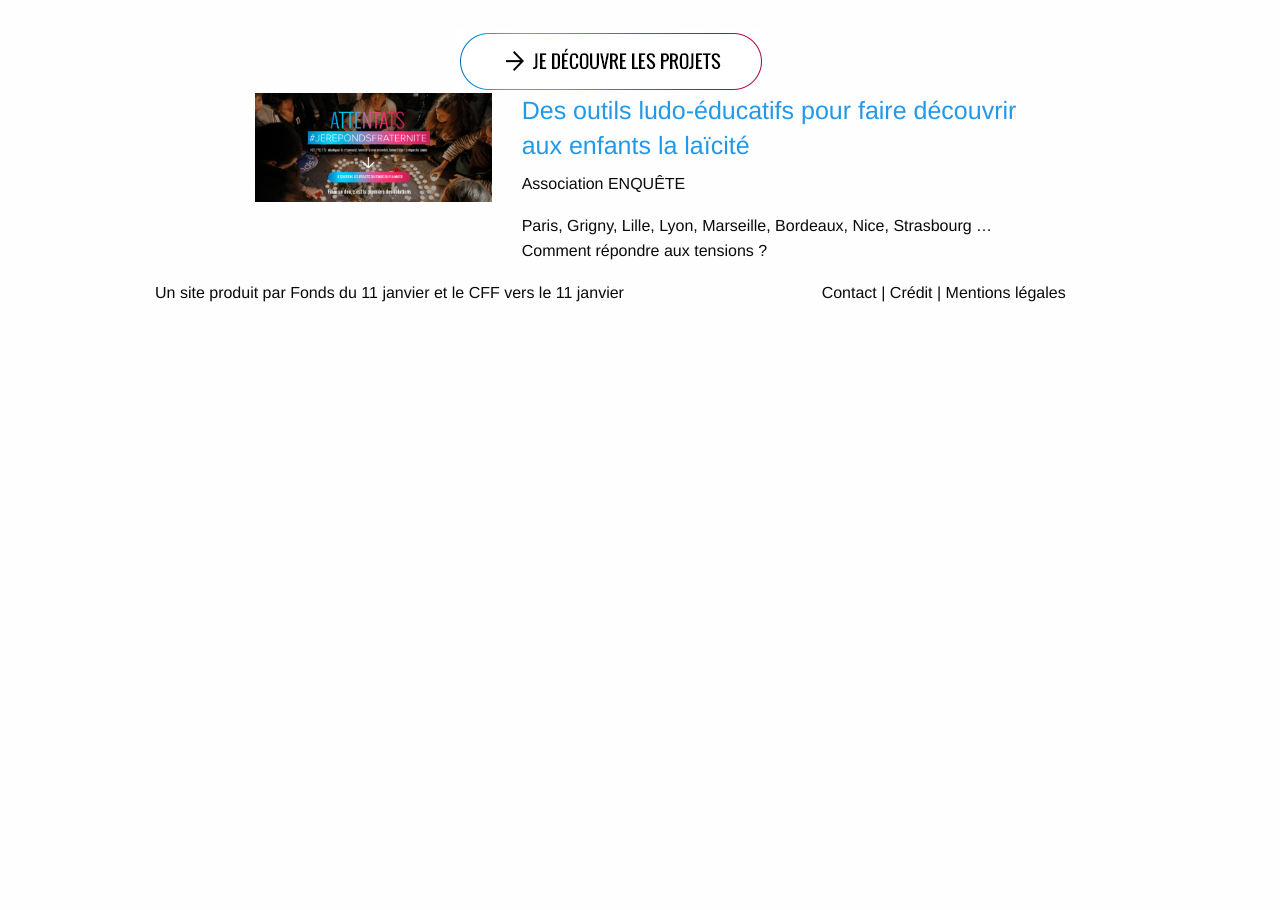
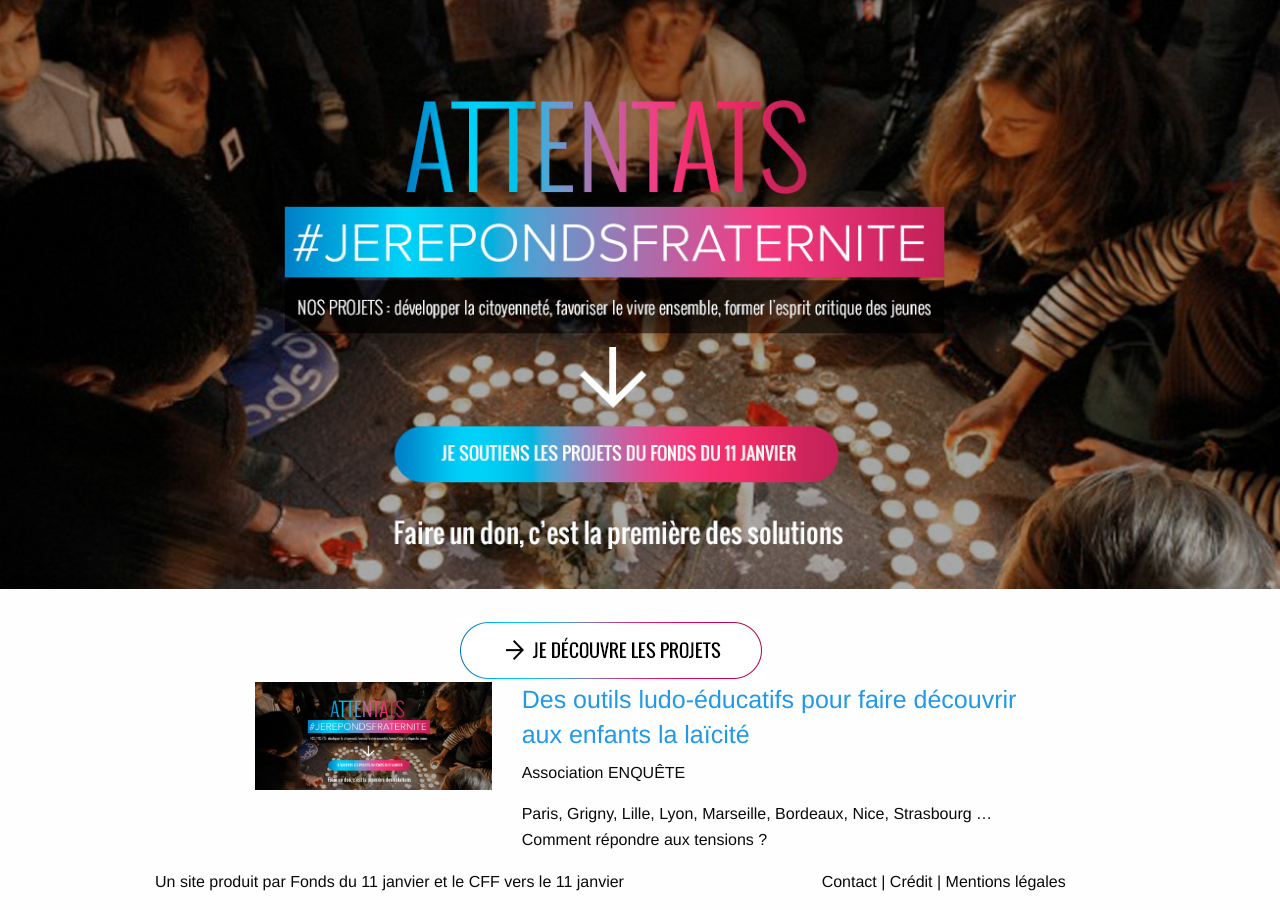
Before and after one commit to adfinitas-app/jerepondsfraternite, a Jekyll site: the page built from index.html, in a window 1280 px wide. Built offline with Jekyll 4.4.1, drawn with Linux system fonts in a browser that asks for light colours.

Commit message:
Updated 'index.html' via CloudCannon

```diff
--- a/index.html
+++ b/index.html
@@ -2,7 +2,7 @@
 layout: default
 ---
     <header>
-      <div class="cover90">
+      <div class="cover paddcoverhome">
       </div>
       <div class="row">
         <div class="large-offset-4 small-offset-2 large-5 columns end">
```
